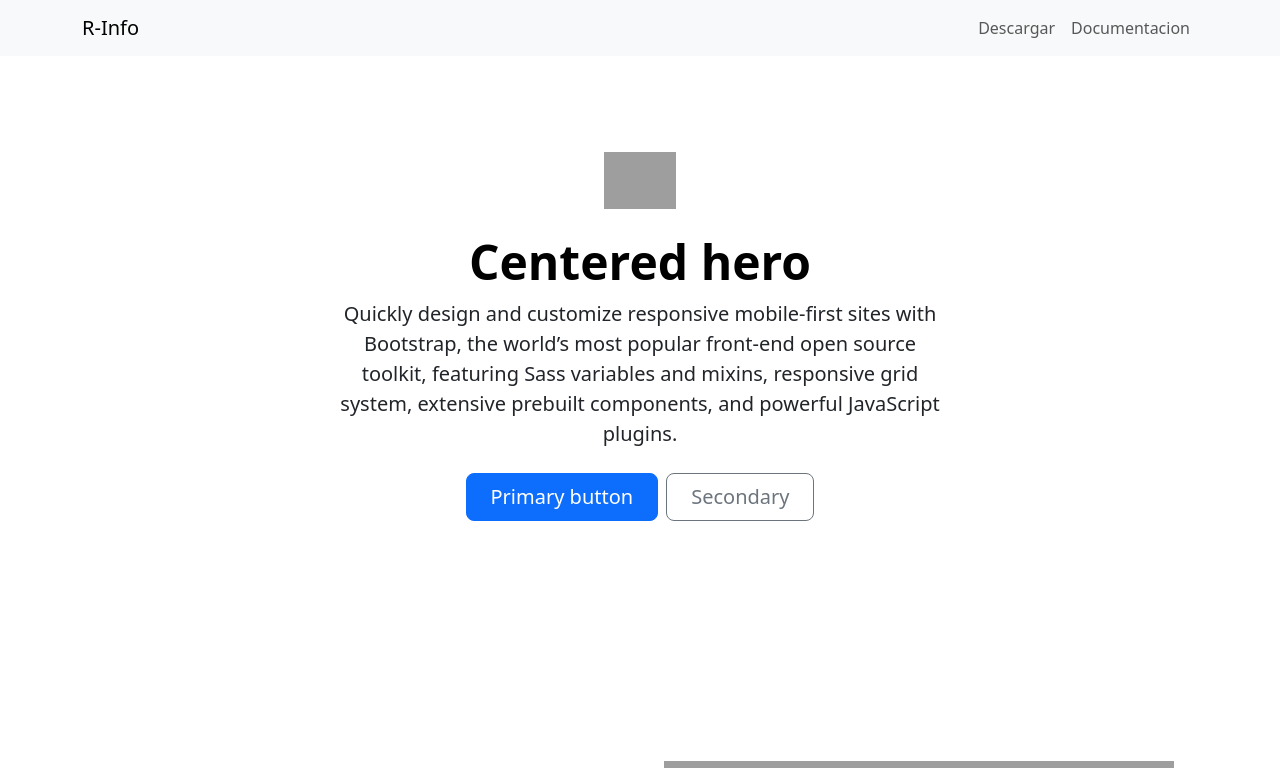
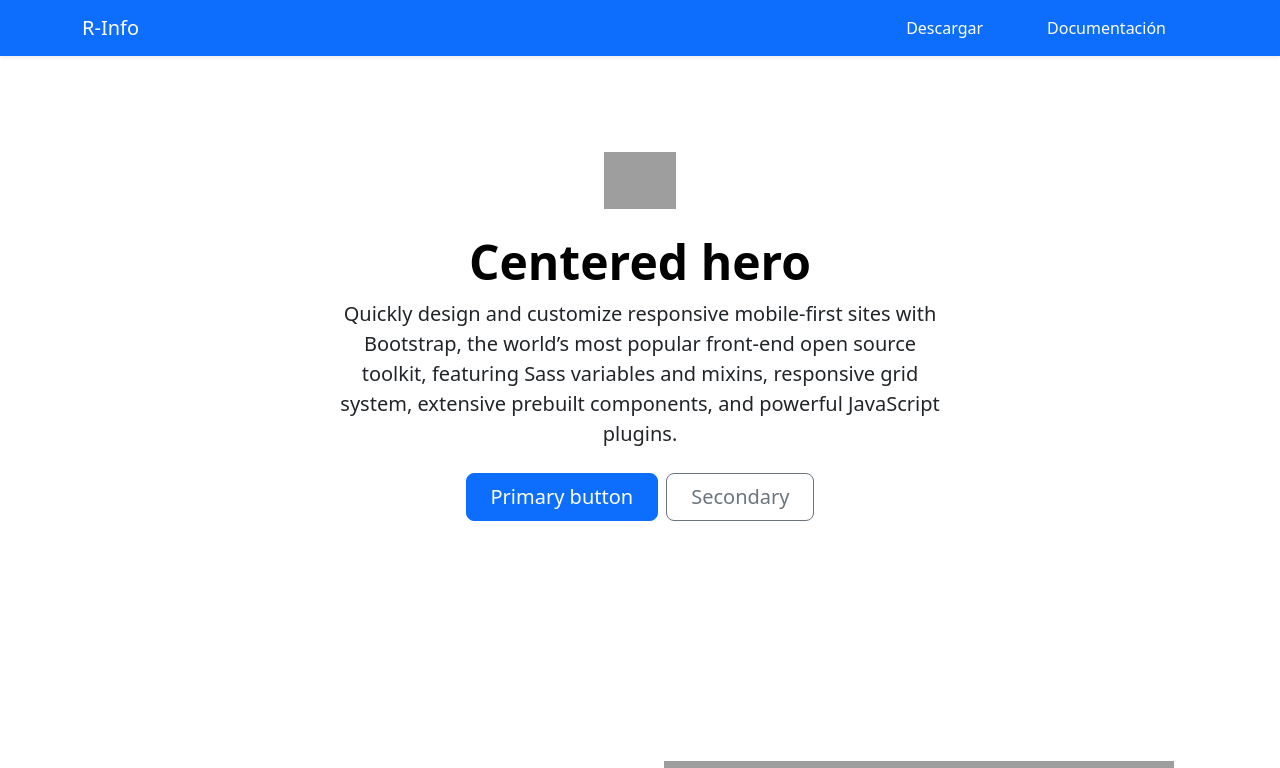
Before and after one commit to SomeTheodor/Unonficial-R-Info, an Angular app: page / in a window 1280 px wide. Shown: the top 768 px of the page. Built offline with nearby package versions, Linux system fonts and the light colour scheme; grey boxes are pictures that could not be loaded.

Commit message:
inclusion de boton sidebar

```diff
--- a/src/app/components/navbar/navbar.component.css
+++ b/src/app/components/navbar/navbar.component.css
@@ -0,0 +1,32 @@
+/* Estilo para los enlaces del navbar */
+.navbar .nav-link {
+  color: #ffffff; /* Color del texto */
+  padding: 0.5rem 1rem; /* Espaciado interno */
+  transition: color 0.3s, background-color 0.3s; /* Efecto de transición */
+  border-radius: 5px; /* Bordes ligeramente redondeados */
+}
+
+/* Hover y estado activo */
+.navbar .nav-link:hover,
+.navbar .nav-link.active {
+  background-color: rgba(255, 255, 255, 0.2); /* Fondo semitransparente */
+  color: #f8f9fa; /* Color del texto en hover */
+}
+
+/* Espaciado entre elementos */
+.navbar .nav-item {
+  margin: 0 0.5rem; /* Espaciado horizontal */
+}
+
+/* Botón Sidebar en pantallas pequeñas */
+.navbar .btn-outline-light {
+  border: 2px solid #ffffff; /* Borde del botón */
+  padding: 0.4rem 0.8rem; /* Espaciado interno */
+  color: #ffffff; /* Color del texto */
+  transition: color 0.3s, border-color 0.3s; /* Efectos de transición */
+}
+
+.navbar .btn-outline-light:hover {
+  color: #f8f9fa; /* Color en hover */
+  border-color: #f8f9fa; /* Color del borde en hover */
+}
--- a/src/app/components/navbar/navbar.component.html
+++ b/src/app/components/navbar/navbar.component.html
@@ -1,13 +1,40 @@
-<nav class="navbar navbar-expand-lg navbar-light bg-light sticky-top">
+<nav class="navbar navbar-expand-lg navbar-dark bg-primary sticky-top shadow-sm">
   <div class="container">
-      <a class="navbar-brand" href="#">R-Info</a>
-        <ul class="navbar-nav ms-auto">
+    <!-- Botón de Sidebar, solo visible en pantallas pequeñas -->
+    <button
+      *ngIf="showSidebarButton"
+      class="btn btn-outline-light d-lg-none d-flex align-items-center"
+      (click)="toggleSidebar()">
+      <i class="bi bi-list me-2"></i> Sidebar
+    </button>
+
+    <!-- Logo o Nombre de la marca -->
+    <a class="navbar-brand d-flex align-items-center" href="#">
+      <i class="bi bi-house-door-fill"></i> R-Info
+    </a>
+
+    <!-- Botón de menú responsive -->
+    <button class="navbar-toggler" type="button" data-bs-toggle="collapse" data-bs-target="#navbarNav" aria-controls="navbarNav" aria-expanded="false" aria-label="Toggle navigation">
+      <span class="navbar-toggler-icon"></span>
+    </button>
+
+    <!-- Links de navegación -->
+    <div class="collapse navbar-collapse justify-content-end" id="navbarNav">
+      <ul class="navbar-nav">
+        <!-- Enlace de descarga -->
         <li class="nav-item">
-            <a class="nav-link" href="donwloads/r-Info3.1.jar">Descargar</a>
+          <a class="nav-link mx-2" href="donwloads/r-Info3.1.jar">
+            <i class="bi bi-download"></i> Descargar
+          </a>
         </li>
+
+        <!-- Enlace a la documentación -->
         <li class="nav-item">
-            <a class="nav-link" routerLink="/doc" routerLinkActive="active">Documentacion</a>
+          <a class="nav-link mx-2" routerLink="/doc" routerLinkActive="active">
+            <i class="bi bi-file-earmark-text"></i> Documentación
+          </a>
         </li>
       </ul>
     </div>
+  </div>
 </nav>
--- a/src/app/components/navbar/navbar.component.ts
+++ b/src/app/components/navbar/navbar.component.ts
@@ -1,12 +1,36 @@
-import { Component } from '@angular/core';
-import { RouterLink, RouterLinkActive, RouterModule} from '@angular/router';
+import { Component, OnInit, signal } from '@angular/core';
+import { NavigationEnd, Router, RouterLink, RouterLinkActive, RouterModule} from '@angular/router';
+import { CommonModule } from '@angular/common';
+import { SidebarService } from '../../services/sidebar.service';
 
 @Component({
   selector: 'app-navbar',
-  imports: [RouterModule, RouterLink, RouterLinkActive],
+  imports: [RouterModule, RouterLink, RouterLinkActive, CommonModule],
   templateUrl: './navbar.component.html',
   styleUrl: './navbar.component.css'
 })
-export class NavbarComponent {
+export class NavbarComponent implements OnInit {
+  // Controla la visibilidad del botón de Sidebar
+  showSidebarButton = signal(false);
 
+  constructor(private router: Router, private sidebarService: SidebarService) {}
+
+  ngOnInit(): void {
+    // Actualiza la visibilidad del botón al inicializar y al cambiar la ruta
+    this.router.events.subscribe((event) => {
+      if (event instanceof NavigationEnd) {
+        this.updateSidebarButton();
+      }
+    });
+
+    this.updateSidebarButton(); // Llama una vez al inicializar
+  }
+
+  private updateSidebarButton(): void {
+    this.showSidebarButton.set(this.router.url.startsWith('/doc'));
+  }
+
+  toggleSidebar(): void {
+    this.sidebarService.toggleSidebar(); // Alterna la visibilidad usando el servicio
+  }
 }
```
Lines whose indentation alone changed are shown as unchanged.
